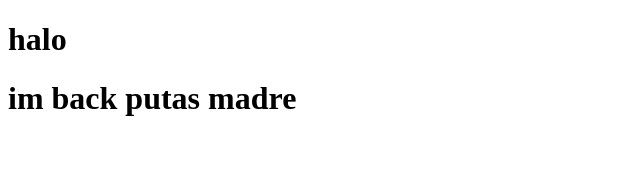
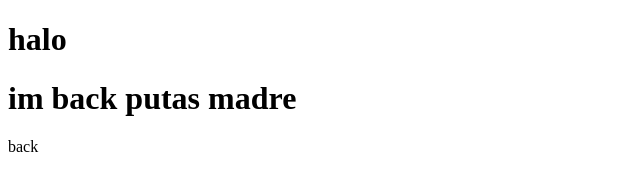
Before and after one commit to nanabilaa/Projek01, a plain HTML site: page index.html in a window 1280 px wide. Shown: the full height of the page, 0-640 px from the left. Drawn offline with Linux system fonts and the light colour scheme.

Commit message:
CommitSatu

```diff
--- a/index.html
+++ b/index.html
@@ -8,5 +8,6 @@
   <body>
     <h1>halo</h1>
     <h1>im back putas madre</h1>
+    back
   </body>
 </html>
```
